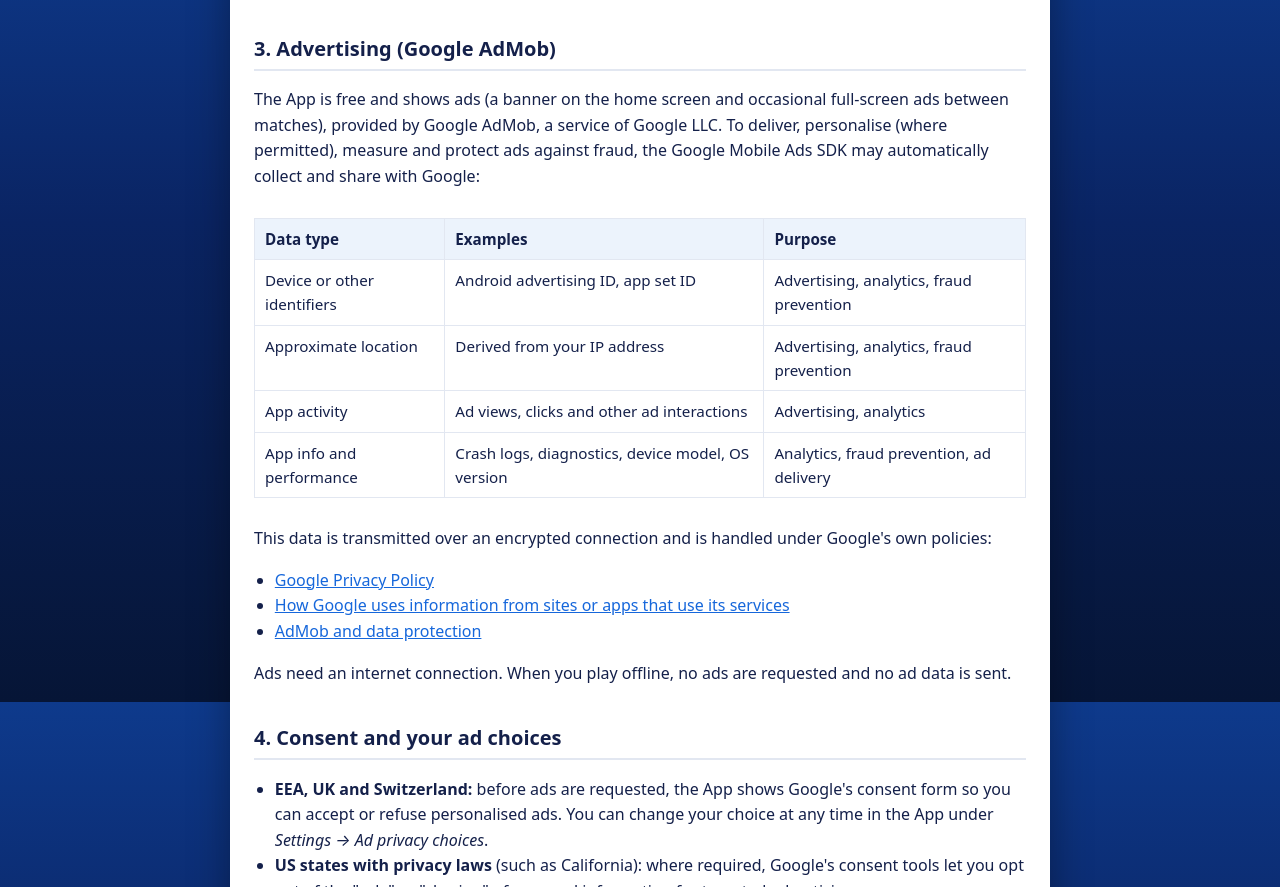
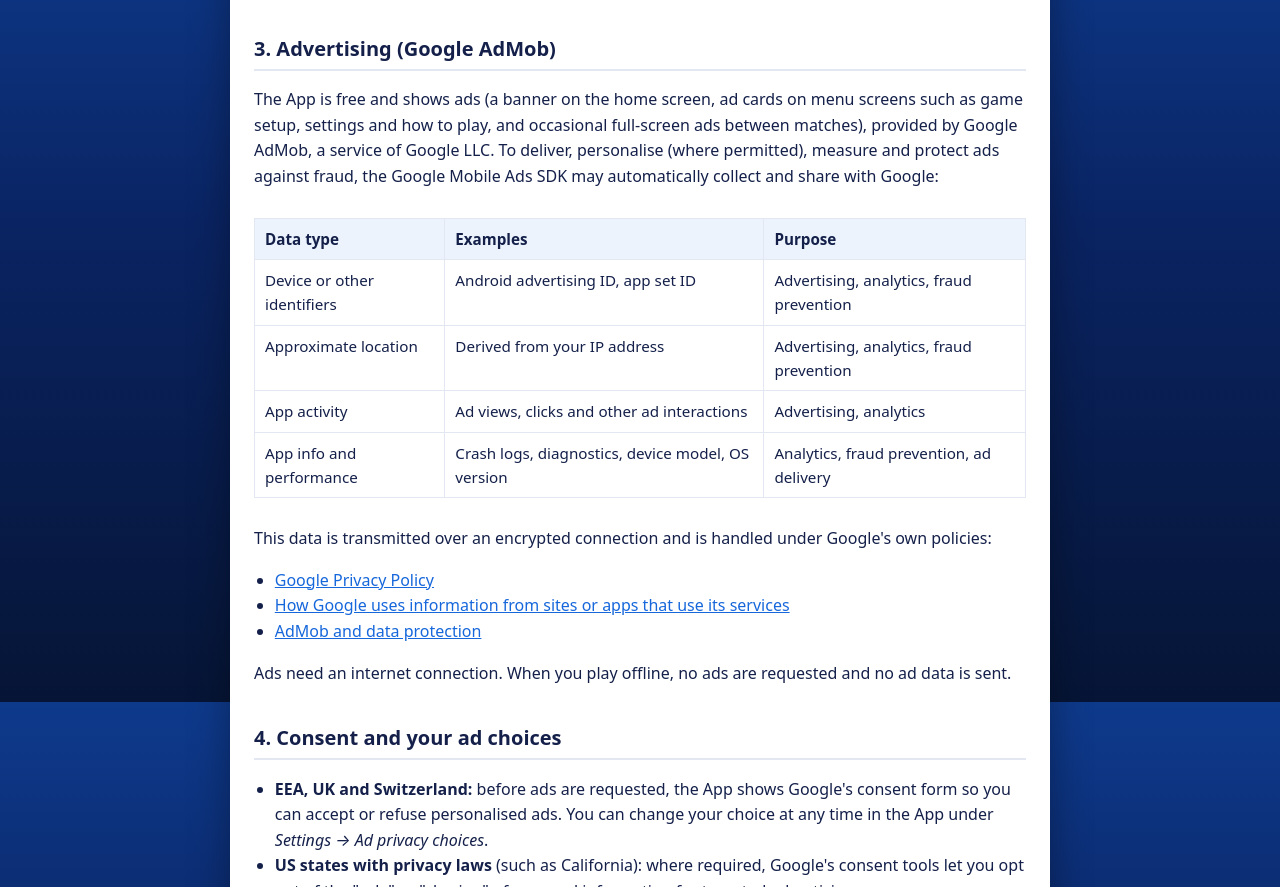
Before and after one commit to connecttodroidstack/ludo-play, a plain HTML site: page privacy.html in a window 1280 px wide. Shown: the part 898-1785 px from the top of the page. Drawn offline with Linux system fonts and the light colour scheme.

Commit message:
Update privacy.html

```diff
--- a/privacy.html
+++ b/privacy.html
@@ -41,7 +41,7 @@
       time by clearing the App's storage (Android Settings → Apps → Ludo Tokens → Storage → Clear storage) or by uninstalling the App.</p>
 
     <h2>3. Advertising (Google AdMob)</h2>
-    <p>The App is free and shows ads (a banner on the home screen and occasional full-screen ads between matches),
+    <p>The App is free and shows ads (a banner on the home screen, ad cards on menu screens such as game setup, settings and how to play, and occasional full-screen ads between matches),
       provided by Google AdMob, a service of Google LLC. To deliver, personalise (where permitted), measure and protect ads
       against fraud, the Google Mobile Ads SDK may automatically collect and share with Google:</p>
     <div class="table-wrap">
```
